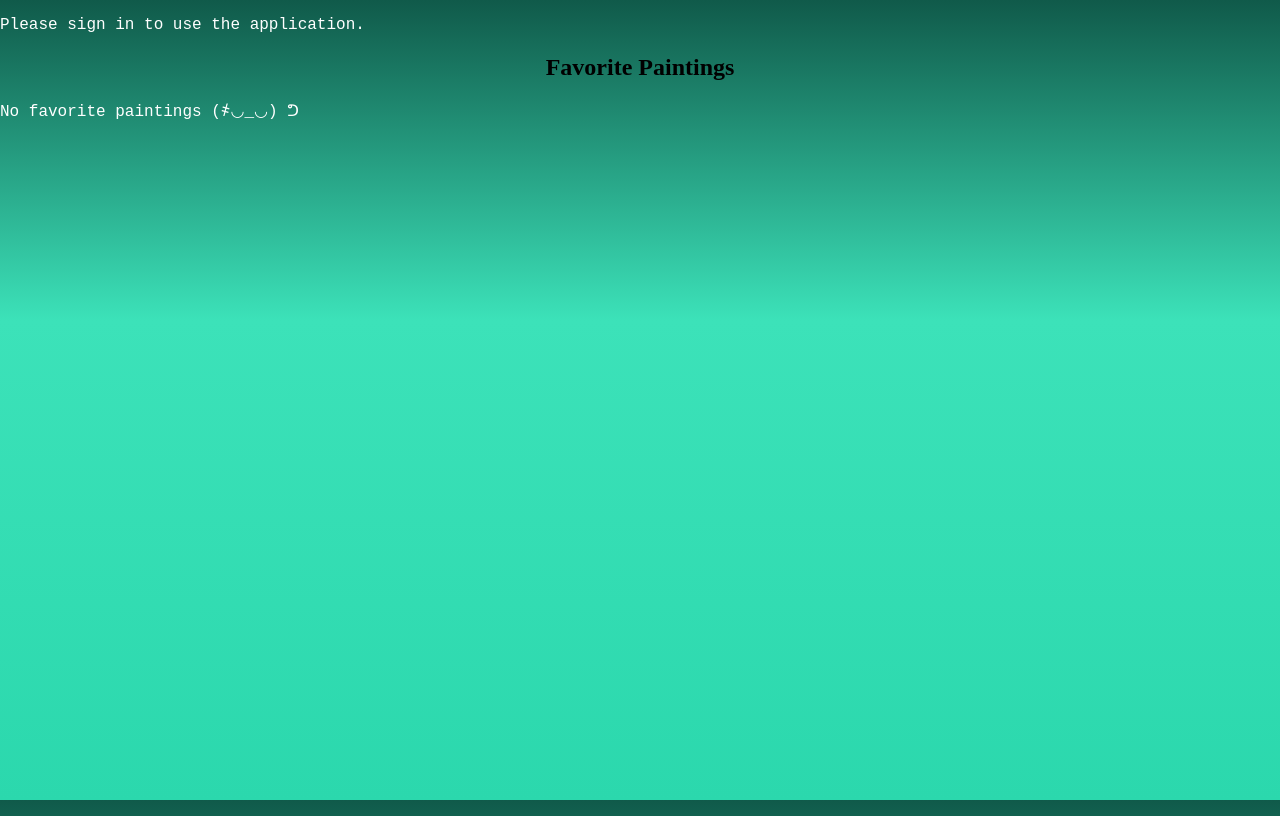
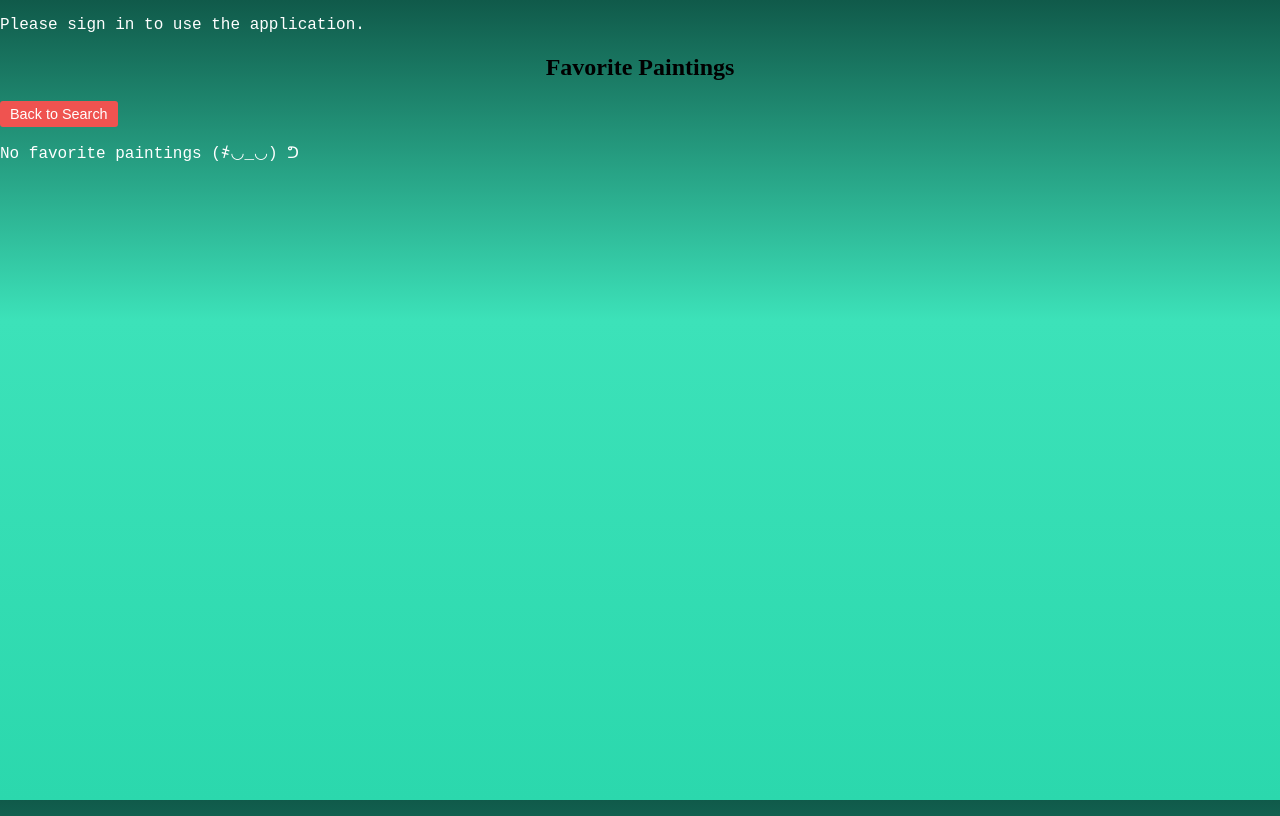
Before and after one commit to slouloudis/Art-Search-App, a React (Create React App) app in the folder client/: page /favorites in a window 1280 px wide. Built offline with nearby package versions, Linux system fonts and the light colour scheme.

Commit message:
add button to page

```diff
--- a/client/src/components/FavouritePaintings.js
+++ b/client/src/components/FavouritePaintings.js
@@ -1,4 +1,5 @@
 import React, { useEffect, useState } from 'react';
+import { Link } from 'react-router-dom';
 import './FavouritePaintings.css'
 
 const FavoritePaintings = ({ favoritePaintings, removeFavorite }) => {
@@ -15,6 +16,9 @@
   return (
     <div>
       <h2>Favorite Paintings</h2>
+      <Link to="/search">
+        <button>Back to Search</button>
+      </Link>
       {displayedFavorites.length > 0 ? (
         <ul>
           {displayedFavorites.map((painting) => (
@@ -27,7 +31,7 @@
           ))}
         </ul>
       ) : (
-        <p>No favorite paintings 	(҂◡_◡) ᕤ</p>
+        <p>No favorite paintings (҂◡_◡) ᕤ</p>
       )}
     </div>
   );
```
